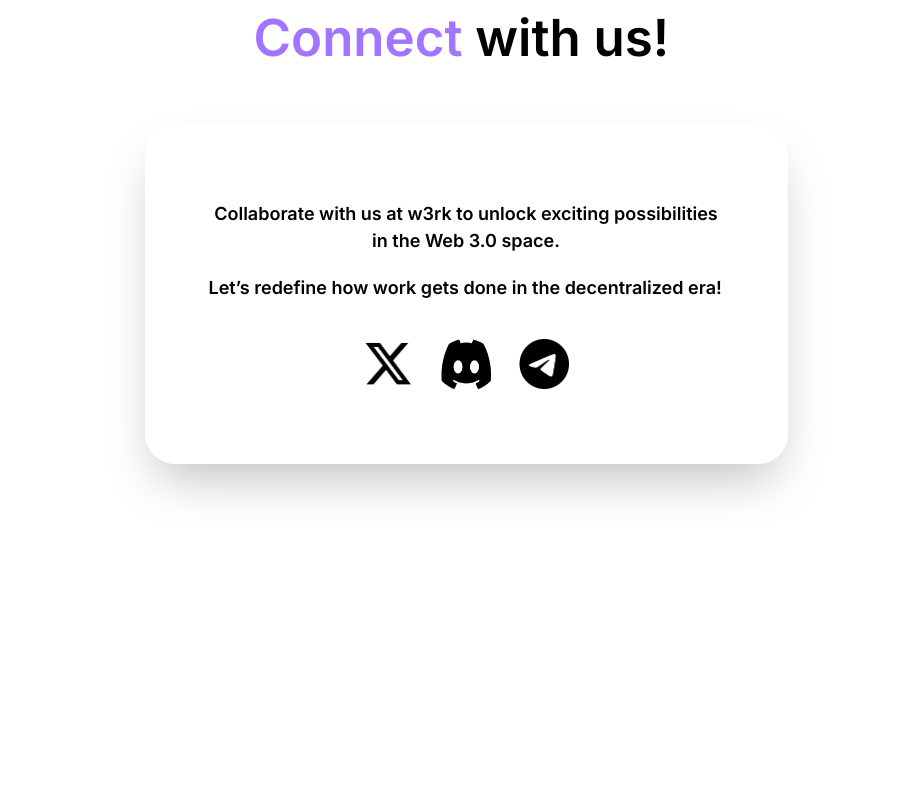
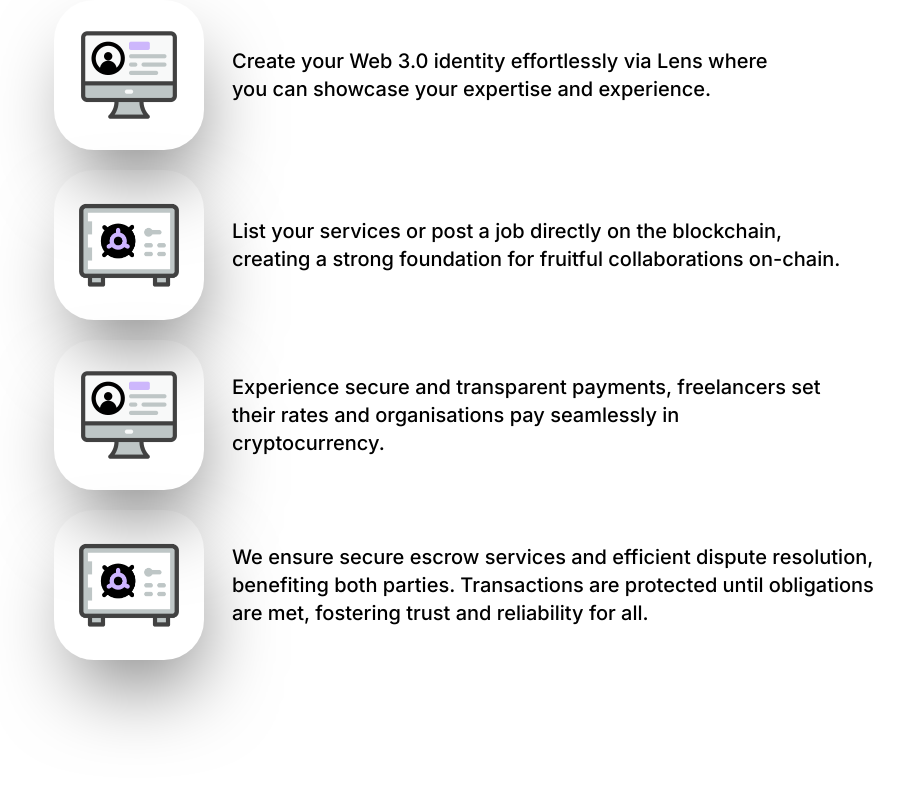
Before and after one commit to RashedAkash/work-3, a Next.js app: page / in a window 1280 px wide. Shown: the top 787 px of the page, without its empty margins (174-1078 px from the left). Built offline with nearby package versions, Linux system fonts and the light colour scheme.

Commit message:
blockchain create

```diff
--- /dev/null
+++ b/public/data/data.js
@@ -0,0 +1,19 @@
+export const blockChainData = [
+  {
+    image: "/image/user.png",
+    text: "Create your Web 3.0 identity effortlessly via Lens where you can showcase your expertise and experience.",
+  },
+  {
+    image: "/image/map.png",
+    text: "List your services or post a job directly on the blockchain, creating a strong foundation for fruitful collaborations on-chain.",
+  },
+  {
+    image: "/image/user.png",
+    text: "Experience secure and transparent payments, freelancers set their rates and organisations pay seamlessly in cryptocurrency.",
+  },
+  {
+    image: "/image/map.png",
+
+    text: "We ensure secure escrow services and efficient dispute resolution, benefiting both parties.Transactions are protected until obligations are met, fostering trust and reliability for all.",
+  },
+];
--- a/src/app/globals.css
+++ b/src/app/globals.css
@@ -6,3 +6,15 @@
   margin: 0;
   box-sizing: border-box;
 }
+.custom-box-shadow {
+    --box-shadow-x: 8px;
+    --box-shadow-y: 40px;
+    --box-shadow-blur: 80px;
+    --box-shadow-spread: -16px;
+    --box-shadow-color: #00000080;
+
+    box-shadow: var(--box-shadow-x) var(--box-shadow-y) var(--box-shadow-blur) var(--box-shadow-spread) var(--box-shadow-color);
+}
+.primary-color{
+  color: #000;
+}
--- a/src/app/page.js
+++ b/src/app/page.js
@@ -1,10 +1,13 @@
+import BlockChain from "@/components/blockChain/BlockChain";
 import Connect from "@/components/connect/Connect";
 
 
 const page = () => {
   return (
     <div>
+      <BlockChain />
       <Connect />
+
     </div>
   );
 };
--- /dev/null
+++ b/src/components/blockChain/BlockChain.jsx
@@ -0,0 +1,81 @@
+import Image from "next/image";
+import { blockChainData } from "../../../public/data/data";
+import Container from "../container/Container";
+
+const BlockChain = () => {
+  return (
+    <section>
+      <Container>
+        <div className="mb-28   lg:w-[824px] mx-auto  ">
+          <div className="flex items-center gap-7  mb-5 ">
+            <div className="w-[150px] h-[150px]  custom-box-shadow rounded-[40px] relative ">
+              <Image
+                className="absolute left-1/2 -translate-x-1/2
+                 top-1/2 -translate-y-1/2"
+                src="/image/user.png"
+                alt="img"
+                width={100}
+                height={100}
+              />
+            </div>
+            <h1 className="font-medium primary-color text-xl lg:w-[542px]">
+              Create your Web 3.0 identity effortlessly via Lens where you can
+              showcase your expertise and experience.
+            </h1>
+          </div>
+          <div className="flex items-center gap-7   mb-5">
+            <div className="w-[150px] h-[150px]  custom-box-shadow rounded-[40px] relative ">
+              <Image
+                className="absolute left-1/2 -translate-x-1/2
+                 top-1/2 -translate-y-1/2"
+                src="/image/map.png"
+                alt="img"
+                width={100}
+                height={100}
+              />
+            </div>
+            <h1 className="font-medium primary-color text-xl lg:w-[612px]">
+              List your services or post a job directly on the blockchain,
+              creating a strong foundation for fruitful collaborations on-chain.
+            </h1>
+          </div>
+          <div className="flex items-center gap-7   mb-5">
+            <div className="w-[150px] h-[150px]  custom-box-shadow rounded-[40px] relative ">
+              <Image
+                className="absolute left-1/2 -translate-x-1/2
+                 top-1/2 -translate-y-1/2"
+                src="/image/user.png"
+                alt="img"
+                width={100}
+                height={100}
+              />
+            </div>
+            <h1 className="font-medium primary-color text-xl lg:w-[600px]">
+              Experience secure and transparent payments, freelancers set their
+              rates and organisations pay seamlessly in cryptocurrency.
+            </h1>
+          </div>
+          <div className="flex items-center gap-7  ">
+            <div className="w-[150px] h-[150px]  custom-box-shadow rounded-[40px] relative ">
+              <Image
+                className="absolute left-1/2 -translate-x-1/2
+                 top-1/2 -translate-y-1/2"
+                src="/image/map.png"
+                alt="img"
+                width={100}
+                height={100}
+              />
+            </div>
+            <h1 className="font-medium primary-color text-xl lg:w-[646px]">
+              We ensure secure escrow services and efficient dispute resolution,
+              benefiting both parties. Transactions are protected until
+              obligations are met, fostering trust and reliability for all.
+            </h1>
+          </div>
+        </div>
+      </Container>
+    </section>
+  );
+};
+
+export default BlockChain;
--- a/src/components/connect/Connect.jsx
+++ b/src/components/connect/Connect.jsx
@@ -7,13 +7,13 @@ const Connect = () => {
       <Container>
         <div>
           <div className=" md:w-[425px] mx-auto h-[80px] mb-[45px]">
-            <h1 className="text-[#000]   font-semibold text-[51px]">
+            <h1 className="primary-color   font-semibold text-[51px]">
               <span className="text-[#A274FF]">Connect </span>
               with us!
             </h1>
           </div>
-          <div className="bg-white md:w-[643px] mx-auto rounded-[30px] px-[64px] py-[75px]  shadow-2xl">
-            <div className="font-semibold text-[18px] text-[#000] mb-[38px]">
+          <div className="bg-white md:w-[643px] mx-auto rounded-[30px] px-[64px] py-[75px]  custom-box-shadow">
+            <div className="font-semibold text-[18px] primary-color mb-[38px]">
               <p className="mb-[20px] text-center">
                 Collaborate with us at w3rk to unlock exciting possibilities in
                 the Web 3.0 space.
```
Also changed, not shown: public/image/map.png (added), public/image/user.png (added).
